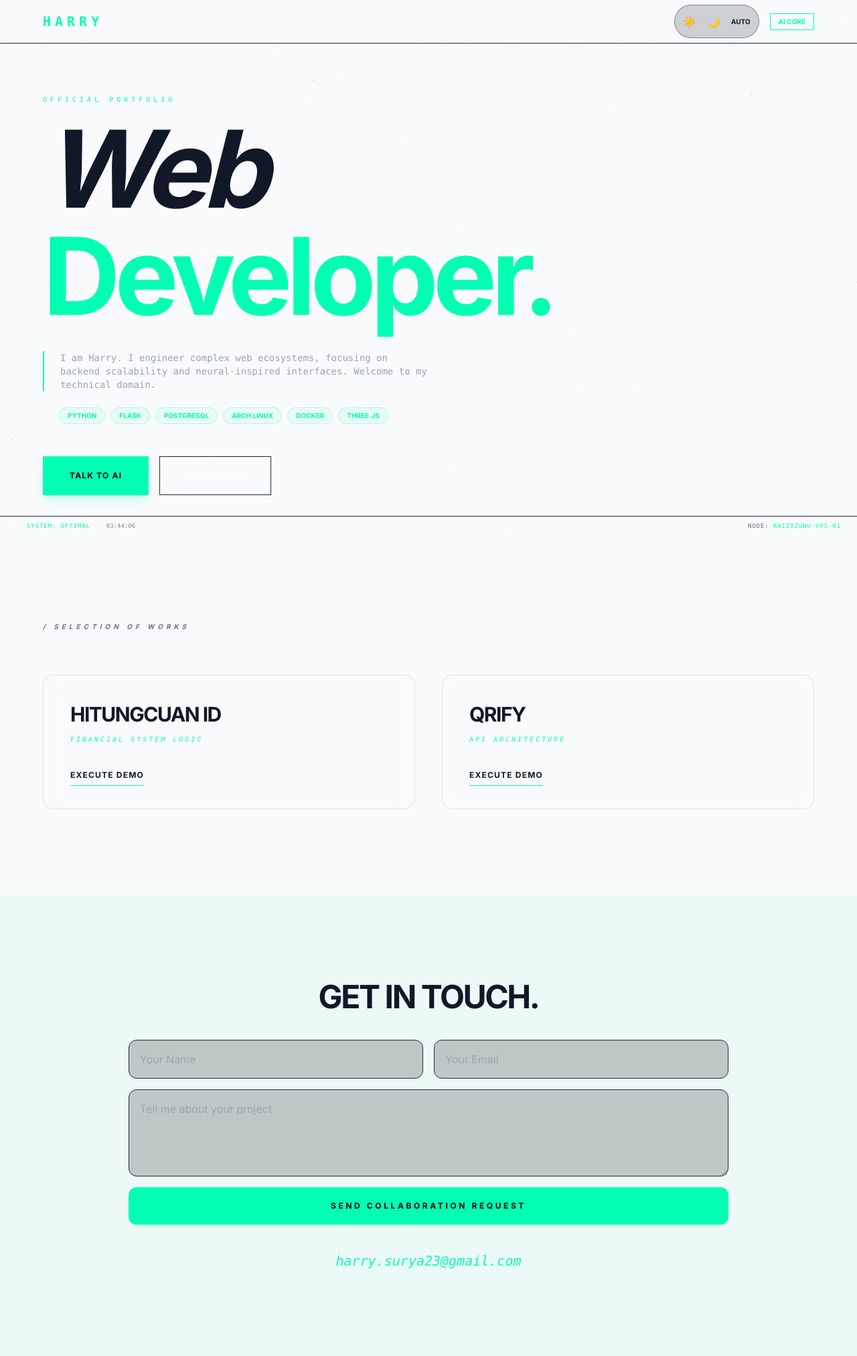
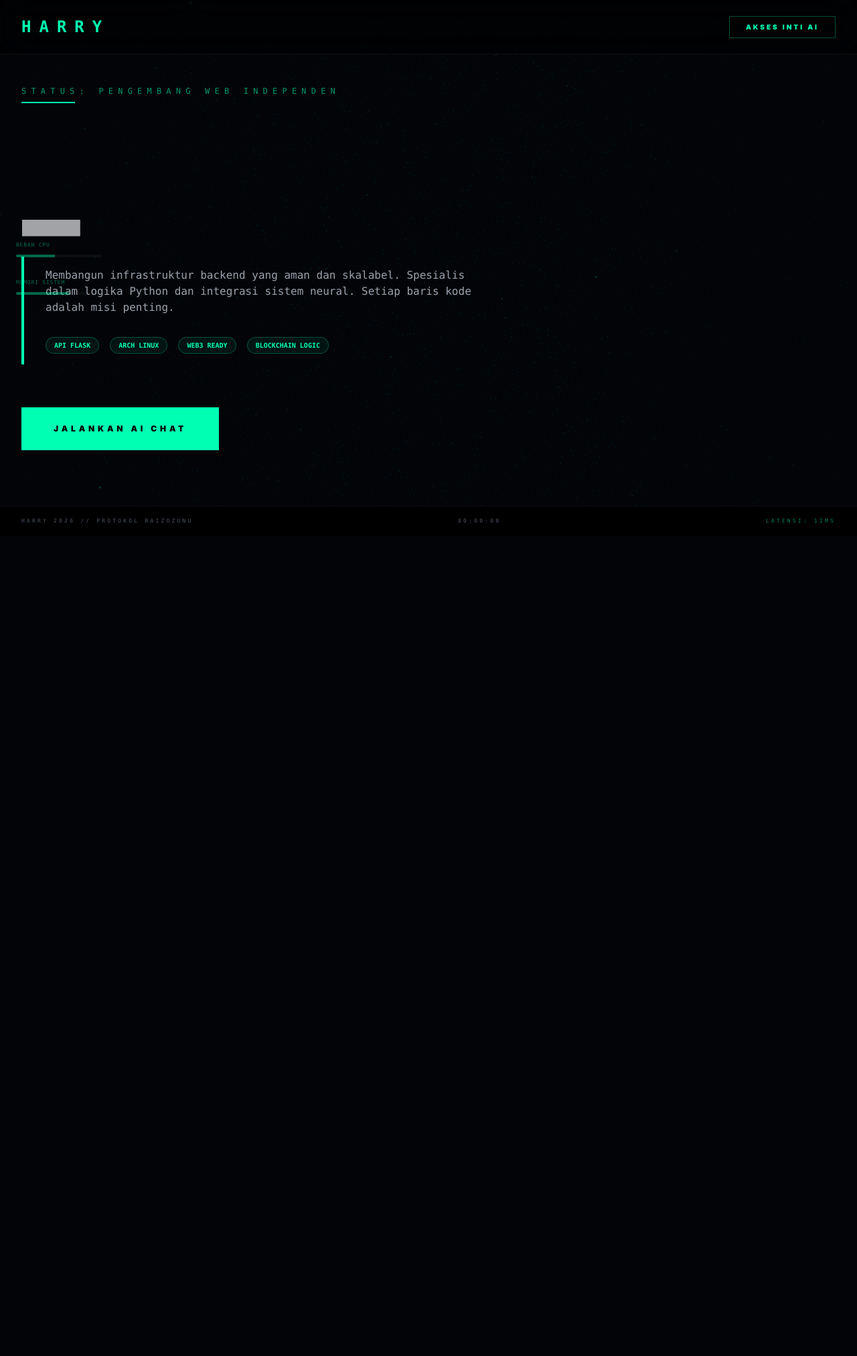
Before and after one commit to raizozunu/portfolio-harry, a Flask app: page / in a window 1280 px wide. Shown: the whole page at 67% size. After the commit the page ends 781 px from the top, so only its background shows below. Run offline with Flask 3, Linux system fonts and the light colour scheme; some libraries are stand-ins or nearby versions.

Commit message:
Update Fitur Blockchain dan Menu Bantuan AI

```diff
--- a/app.py
+++ b/app.py
@@ -1,5 +1,6 @@
 from flask import Flask, render_template, request, jsonify
 from datetime import datetime
+import requests
 
 app = Flask(__name__)
 
@@ -12,27 +13,34 @@ def ai_core():
     data = request.json
     user_msg = data.get('message', '').lower()
 
-    # Brain Logic Harry (Knowledge Base)
-    knowledge = {
-        "identitas": ["siapa", "nama", "profil", "harry", "developer", "pengembang", "siapa anda"],
-        "portofolio": ["apa ini", "website apa", "fungsi", "tujuan", "portfolio"],
-        "proyek": ["project", "karya", "buat", "hitungcuan", "qrify", "hasil kerja"],
-        "teknologi": ["stack", "bahasa", "coding", "python", "flask", "database", "tech"],
-        "layanan": ["jasa", "sewa", "hire", "kerja", "bangun", "sistem", "kontak"]
+    # Database Pengetahuan Harry
+    responses = {
+        "identitas": "Saya adalah asisten virtual Harry. Harry adalah seorang Web Developer dan System Architect yang ahli dalam Python, Flask, dan infrastruktur Linux.",
+        "blockchain": "Memulai pemindaian jaringan. Data real-time berhasil diambil. Saat ini Harry sedang mengembangkan modul untuk integrasi Web3 dan keamanan data terdesentralisasi.",
+        "proyek": "Harry telah membangun sistem finansial HitungCuan id dan arsitektur API QRify. Semua proyek fokus pada kecepatan dan skalabilitas.",
+        "kontak": "Anda bisa menghubungi Harry melalui email di harry.surya23@gmail.com untuk kolaborasi proyek atau konsultasi teknis.",
+        "perintah": "Anda bisa bertanya tentang: profil harry, proyek yang dibuat, teknologi yang dikuasai, harga blockchain, atau cara menghubungi harry."
     }
 
-    if any(word in user_msg for word in knowledge["identitas"]):
-        reply = "Saya adalah asisten virtual Harry. Harry adalah seorang Web Developer profesional yang berfokus pada arsitektur backend dan sistem skala besar."
-    elif any(word in user_msg for word in knowledge["portofolio"]):
-        reply = "Ini adalah portofolio resmi Harry. Dirancang untuk mendemonstrasikan keahlian dalam Full-Stack Development dan Sistem Neural."
-    elif any(word in user_msg for word in knowledge["proyek"]):
-        reply = "Harry telah membangun HitungCuan id dan QRify. Semua proyek mengutamakan stabilitas dan performa tinggi."
-    elif any(word in user_msg for word in knowledge["teknologi"]):
-        reply = "Teknologi utama yang digunakan meliputi Python, Flask, PostgreSQL, Docker, dan deployment di Arch Linux."
-    elif any(word in user_msg for word in knowledge["layanan"]):
-        reply = "Harry melayani konsultasi arsitektur web dan jasa backend development. Silakan hubungi via email di harry.surya23@gmail.com."
+    # Logika Respon
+    if any(x in user_msg for x in ["siapa", "profil", "harry"]):
+        reply = responses["identitas"]
+    elif any(x in user_msg for x in ["blockchain", "crypto", "btc"]):
+        try:
+            # Mengambil harga Bitcoin asli
+            res = requests.get("https://api.coindesk.com/v1/bpi/currentprice.json").json()
+            price = res['bpi']['USD']['rate']
+            reply = f"{responses['blockchain']} Harga Bitcoin saat ini adalah {price} USD."
+        except:
+            reply = "Gagal terhubung ke node blockchain. Namun, modul Web3 Harry tetap aktif secara lokal."
+    elif any(x in user_msg for x in ["proyek", "hasil kerja", "portfolio"]):
+        reply = responses["proyek"]
+    elif any(x in user_msg for x in ["kontak", "email", "telepon"]):
+        reply = responses["kontak"]
+    elif any(x in user_msg for x in ["bantuan", "perintah", "tolong", "bingung"]):
+        reply = responses["perintah"]
     else:
-        reply = f"Pertanyaan '{user_msg}' telah diterima. Sebagai Web Developer, Harry selalu siap memberikan solusi teknis terbaik untuk Anda."
+        reply = "Perintah tidak dikenal. Ketik perintah untuk melihat apa saja yang bisa saya lakukan."
 
     return jsonify({
         "reply": reply,
--- a/templates/index.html
+++ b/templates/index.html
@@ -3,180 +3,155 @@
 <head>
     <meta charset="UTF-8">
     <meta name="viewport" content="width=device-width, initial-scale=1.0">
-    <title>HARRY | Web Developer Portfolio</title>
+    <title>HARRY | Web Developer dan System Architect</title>
 
     <script src="https://cdn.tailwindcss.com"></script>
     <script src="https://cdnjs.cloudflare.com/ajax/libs/three.js/r128/three.min.js"></script>
-    <link href="https://fonts.googleapis.com/css2?family=Inter:wght@400;700&family=Fira+Code:wght@400;500&display=swap" rel="stylesheet">
+    <script src="https://unpkg.com/typewriter-effect@latest/dist/core.js"></script>
+    <link href="https://fonts.googleapis.com/css2?family=Fira+Code:wght@300;500&family=Inter:wght@400;900&display=swap" rel="stylesheet">
 
     <script>
         tailwind.config = {
             darkMode: 'class',
             theme: {
                 extend: {
-                    colors: {
-                        'hacker-accent': '#00FFB2',
-                        'dark-bg': '#020408',
-                        'light-bg': '#F9FAFB',
-                        'hacker-border': '#1F2937'
-                    }
+                    colors: { 'hacker-accent': '#00FFB2', 'dark-bg': '#020408' }
                 }
             }
         }
     </script>
 
     <style>
-        body { transition: background-color 0.5s, color 0.5s; font-family: 'Inter', sans-serif; }
-        .dark { background-color: #020408; color: #E5E7EB; }
-        .light { background-color: #F9FAFB; color: #111827; }
-        #canvas-container { position: fixed; top: 0; left: 0; z-index: -1; width: 100%; height: 100vh; pointer-events: none; }
-        .glass { backdrop-filter: blur(12px); border: 1px solid rgba(128, 128, 128, 0.2); }
-        .terminal-window { display: none; position: fixed; top: 50%; left: 50%; transform: translate(-50%, -50%); z-index: 100; width: 95%; max-width: 650px; }
-        .pulse-mic { animation: pulse 1s infinite; color: #EF4444 !important; }
-        @keyframes pulse { 0%, 100% { opacity: 1; } 50% { opacity: 0.3; } }
-        .pill { padding: 4px 12px; font-size: 10px; font-weight: bold; border-radius: 99px; border: 1px solid #00FFB244; background: #00FFB211; color: #00FFB2; text-transform: uppercase; cursor: default; transition: 0.3s; }
-        .pill:hover { background: #00FFB2; color: #020408; }
+        body { background-color: #020408; color: #E5E7EB; font-family: 'Inter', sans-serif; overflow-x: hidden; cursor: crosshair; }
+        #canvas-container { position: fixed; top: 0; left: 0; z-index: -1; pointer-events: none; opacity: 0.6; }
+        .glass { background: rgba(2, 4, 8, 0.7); backdrop-filter: blur(20px); border: 1px solid rgba(0, 255, 178, 0.1); }
+        .terminal-window { display: none; position: fixed; top: 50%; left: 50%; transform: translate(-50%, -50%); z-index: 100; width: 95%; max-width: 750px; border: 1px solid #00FFB255; }
+        .ascii-art { font-family: 'Fira Code', monospace; line-height: 1; font-size: 8px; color: #00FFB2; margin-bottom: 20px; white-space: pre; }
+        .pill { padding: 4px 12px; font-size: 10px; font-weight: bold; border-radius: 99px; border: 1px solid #00FFB244; background: #00FFB211; color: #00FFB2; text-transform: uppercase; cursor: help; }
+        .bar-fill { height: 100%; background: #00FFB2; transition: width 1s ease-in-out; }
     </style>
 </head>
-<body class="dark antialiased">
+<body class="antialiased">
 
     <div id="canvas-container"></div>
 
-    <nav class="fixed top-0 w-full z-50 border-b border-hacker-border bg-inherit/80 backdrop-blur-md px-6">
-        <div class="max-w-6xl mx-auto h-16 flex justify-between items-center">
-            <div class="font-mono font-bold tracking-[0.3em] text-hacker-accent text-xl uppercase">HARRY</div>
-            <div class="flex items-center gap-4">
-                <div class="flex bg-gray-800/20 p-1 rounded-full border border-gray-700/50">
-                    <button onclick="setTheme('light')" class="p-2 hover:bg-white/10 rounded-full">☀️</button>
-                    <button onclick="setTheme('dark')" class="p-2 hover:bg-white/10 rounded-full">🌙</button>
-                    <button onclick="setTheme('auto')" class="p-2 hover:bg-white/10 rounded-full text-[10px] font-bold">AUTO</button>
-                </div>
-                <button onclick="toggleTerminal()" class="text-hacker-accent font-bold text-[10px] border border-hacker-accent px-3 py-1 uppercase">AI CORE</button>
+    <div class="fixed left-6 top-1/2 -translate-y-1/2 hidden lg:flex flex-col gap-8 z-40 opacity-40 hover:opacity-100 transition-opacity">
+        <div class="flex flex-col gap-2">
+            <span class="text-[8px] font-mono text-hacker-accent uppercase tracking-widest">BEBAN CPU</span>
+            <div class="w-32 h-1 bg-white/10 rounded-full overflow-hidden">
+                <div id="cpu-bar" class="bar-fill" style="width: 45%"></div>
             </div>
+        </div>
+        <div class="flex flex-col gap-2">
+            <span class="text-[8px] font-mono text-hacker-accent uppercase tracking-widest">MEMORI SISTEM</span>
+            <div class="w-32 h-1 bg-white/10 rounded-full overflow-hidden">
+                <div id="mem-bar" class="bar-fill" style="width: 62%"></div>
+            </div>
+        </div>
+    </div>
+
+    <nav class="fixed top-0 w-full z-50 border-b border-white/5 bg-black/50 backdrop-blur-xl px-8">
+        <div class="max-w-7xl mx-auto h-20 flex justify-between items-center">
+            <div class="font-mono font-black text-2xl tracking-[0.5em] text-hacker-accent">HARRY</div>
+            <button onclick="toggleTerminal()" class="text-[10px] font-bold text-hacker-accent tracking-[0.3em] border border-hacker-accent/30 px-6 py-2 hover:bg-hacker-accent hover:text-black transition">AKSES INTI AI</button>
         </div>
     </nav>
 
-    <section class="min-h-screen flex items-center px-6">
-        <div class="max-w-6xl mx-auto w-full pt-20">
-            <p class="text-hacker-accent font-mono text-[10px] uppercase tracking-[0.5em] mb-4">Official Portfolio</p>
-            <h1 class="text-7xl md:text-[10rem] font-bold mb-8 tracking-tighter leading-none italic">
-                Web<br><span class="text-hacker-accent not-italic">Developer.</span>
+    <section class="min-h-screen flex items-center px-8">
+        <div class="max-w-7xl mx-auto w-full">
+            <div class="flex flex-col gap-2 mb-10">
+                <span class="text-hacker-accent font-mono text-xs tracking-[0.6em] uppercase opacity-60">Status: Pengembang Web Independen</span>
+                <div class="h-0.5 w-20 bg-hacker-accent"></div>
+            </div>
+
+            <h1 class="text-7xl md:text-[11rem] font-black tracking-tighter leading-[0.8] uppercase mb-12">
+                <span id="typewriter"></span>
             </h1>
 
-            <div class="mb-12">
-                <p class="font-mono text-gray-400 text-xs md:text-sm border-l-2 border-hacker-accent pl-6 leading-relaxed max-w-xl mb-6">
-                    I am Harry. I engineer complex web ecosystems, focusing on backend scalability and neural-inspired interfaces. Welcome to my technical domain.
+            <div class="max-w-2xl border-l-4 border-hacker-accent pl-8 py-4 mb-16">
+                <p class="text-gray-400 font-mono text-sm md:text-base leading-relaxed mb-8">
+                    Membangun infrastruktur backend yang aman dan skalabel. Spesialis dalam logika Python dan integrasi sistem neural. Setiap baris kode adalah misi penting.
                 </p>
-                <div class="flex flex-wrap gap-2 pl-6">
-                    <span class="pill">Python</span>
-                    <span class="pill">Flask</span>
-                    <span class="pill">PostgreSQL</span>
-                    <span class="pill">Arch Linux</span>
-                    <span class="pill">Docker</span>
-                    <span class="pill">Three.js</span>
+                <div class="flex flex-wrap gap-4 font-mono text-[10px] text-hacker-accent/70">
+                    <span class="pill">API FLASK</span> <span class="pill">ARCH LINUX</span> <span class="pill">WEB3 READY</span> <span class="pill">BLOCKCHAIN LOGIC</span>
                 </div>
             </div>
 
-            <div class="flex flex-wrap gap-4">
-                <button onclick="toggleTerminal()" class="bg-hacker-accent text-dark-bg px-10 py-5 font-bold text-xs uppercase tracking-widest hover:brightness-110 transition shadow-lg shadow-hacker-accent/20">Talk to AI</button>
-                <a href="#contact" class="border border-hacker-border text-white px-10 py-5 font-bold text-xs uppercase tracking-widest hover:bg-white/5 transition">Hire Harry</a>
+            <div class="flex gap-8">
+                <button onclick="toggleTerminal()" class="bg-hacker-accent text-black font-black px-12 py-6 text-xs uppercase tracking-[0.4em] hover:shadow-[0_0_30px_#00FFB2] transition-all">Jalankan AI Chat</button>
             </div>
         </div>
     </section>
 
-    <section id="work" class="py-32 px-6">
-        <div class="max-w-6xl mx-auto">
-            <h2 class="text-[10px] font-bold tracking-[0.5em] text-gray-500 mb-16 uppercase italic">/ Selection of Works</h2>
-            <div class="grid grid-cols-1 md:grid-cols-2 gap-10">
-                <div class="glass p-10 rounded-2xl hover:border-hacker-accent/50 transition-all duration-500">
-                    <h3 class="text-3xl font-bold mb-3 tracking-tighter uppercase">HitungCuan id</h3>
-                    <p class="text-[10px] text-hacker-accent mb-8 font-mono tracking-[0.3em] uppercase italic italic">Financial System Logic</p>
-                    <a href="https://molecules-timer-recipients-semiconductor.trycloudflare.com" target="_blank" class="text-xs font-bold border-b border-hacker-accent pb-2 hover:text-white transition uppercase tracking-widest">Execute Demo</a>
-                </div>
-                <div class="glass p-10 rounded-2xl hover:border-hacker-accent/50 transition-all duration-500">
-                    <h3 class="text-3xl font-bold mb-3 tracking-tighter uppercase">QRify</h3>
-                    <p class="text-[10px] text-hacker-accent mb-8 font-mono tracking-[0.3em] uppercase italic italic">API Architecture</p>
-                    <a href="https://sorted-diamond-colleague-secretary.trycloudflare.com" target="_blank" class="text-xs font-bold border-b border-hacker-accent pb-2 hover:text-white transition uppercase tracking-widest">Execute Demo</a>
-                </div>
+    <div id="terminal" class="terminal-window glass rounded-lg overflow-hidden">
+        <div class="bg-hacker-accent/10 p-4 flex justify-between items-center border-b border-hacker-accent/20 font-mono text-[10px] tracking-widest uppercase">
+            <span>Terminal Harry Secure Shell v4.0</span>
+            <button onclick="toggleTerminal()" class="text-xl hover:text-hacker-accent">X</button>
+        </div>
+        <div id="chat-box" class="p-10 font-mono text-[11px] h-[450px] overflow-y-auto bg-black/40">
+            <div class="ascii-art">
+  _    _          _____  _______     __
+ | |  | |   /\   |  __ \|  __ \ \   / /
+ | |__| |  /  \  | |__) | |__) \ \_/ /
+ |  __  | / /\ \ |  _  /|  _  / \   /
+ | |  | |/ ____ \| | \ \| | \ \  | |
+ |_|  |_/_/    \_\_|  \_\_|  \_\ |_|
+            </div>
+            <p class="text-hacker-accent opacity-70 mb-4">[SISTEM]: Otentikasi Berhasil. Pengguna: Tamu.</p>
+            <p class="text-white font-bold mb-4 uppercase tracking-widest">Halo! Saya AI Harry. Ketik perintah di bawah untuk memulai:</p>
+            <div class="grid grid-cols-1 md:grid-cols-2 gap-2 mb-8 text-[10px] text-gray-500 uppercase">
+                <p>> profil (Tentang Harry)</p>
+                <p>> proyek (Hasil Kerja)</p>
+                <p>> blockchain (Cek Harga BTC)</p>
+                <p>> kontak (Email Harry)</p>
+                <p>> bantuan (Menu Perintah)</p>
             </div>
         </div>
-    </section>
-
-    <section id="contact" class="py-32 px-6 bg-hacker-accent/5">
-        <div class="max-w-4xl mx-auto text-center">
-            <h2 class="text-5xl font-bold mb-10 tracking-tighter uppercase">Get in Touch.</h2>
-            <form class="grid grid-cols-1 md:grid-cols-2 gap-4 mb-10">
-                <input type="text" placeholder="Your Name" class="bg-black/20 border border-hacker-border p-4 rounded-xl text-white outline-none focus:border-hacker-accent">
-                <input type="email" placeholder="Your Email" class="bg-black/20 border border-hacker-border p-4 rounded-xl text-white outline-none focus:border-hacker-accent">
-                <textarea placeholder="Tell me about your project" class="bg-black/20 border border-hacker-border p-4 rounded-xl text-white outline-none focus:border-hacker-accent md:col-span-2" rows="4"></textarea>
-                <button type="submit" class="md:col-span-2 bg-hacker-accent text-dark-bg py-5 font-bold uppercase tracking-[0.3em] text-xs rounded-xl hover:brightness-110 transition">Send Collaboration Request</button>
-            </form>
-            <a href="mailto:harry.surya23@gmail.com" class="text-hacker-accent font-mono text-xl hover:underline italic">harry.surya23@gmail.com</a>
-        </div>
-    </section>
-
-    <div class="fixed bottom-0 left-0 w-full bg-inherit/90 backdrop-blur-md border-t border-hacker-border px-6 py-2 flex justify-between items-center z-50">
-        <div class="flex gap-6 items-center">
-            <div class="flex items-center gap-2">
-                <span class="w-2 h-2 bg-hacker-accent rounded-full animate-ping"></span>
-                <span class="text-[9px] font-mono text-hacker-accent uppercase tracking-widest">System: Optimal</span>
-            </div>
-            <span id="live-clock" class="text-[9px] font-mono opacity-50 uppercase">00:00:00</span>
-        </div>
-        <div class="text-[9px] font-mono text-gray-500 uppercase tracking-widest">Node: <span class="text-hacker-accent">raizozunu-vps-01</span></div>
-    </div>
-
-    <div id="terminal" class="terminal-window glass rounded-3xl overflow-hidden shadow-2xl">
-        <div class="bg-gray-900/80 p-4 flex justify-between items-center border-b border-hacker-border">
-            <span class="font-mono text-[10px] uppercase tracking-widest text-hacker-accent">Neural Core Assistant</span>
-            <button onclick="toggleTerminal()" class="text-xl opacity-50 hover:opacity-100">×</button>
-        </div>
-        <div id="chat-box" class="p-8 font-mono text-xs h-[350px] overflow-y-auto space-y-4">
-            <p class="text-hacker-accent">[LOG]: AI Core Harry online. Menunggu input...</p>
-        </div>
-        <div class="p-6 border-t border-hacker-border bg-black/20 flex items-center gap-4">
-            <span class="text-hacker-accent font-mono">$</span>
-            <input type="text" id="ai-input" class="bg-transparent border-none outline-none w-full font-mono text-xs text-white" placeholder="Ketik atau gunakan suara..." onkeypress="handleChat(event)">
-            <button onclick="startVoice()" id="mic-btn" class="text-xl grayscale hover:grayscale-0">🎤</button>
+        <div class="p-6 border-t border-hacker-accent/20 flex gap-4 bg-black/60">
+            <span class="text-hacker-accent">>></span>
+            <input type="text" id="ai-input" class="bg-transparent border-none outline-none w-full font-mono text-xs text-hacker-accent" placeholder="Ketik perintah di sini..." onkeypress="handleChat(event)">
         </div>
     </div>
 
+    <footer class="fixed bottom-0 w-full py-4 px-8 border-t border-white/5 bg-black/80 flex justify-between font-mono text-[8px] tracking-[0.4em] text-gray-600 uppercase">
+        <span>Harry 2026 // PROTOKOL RAIZOZUNU</span>
+        <span id="live-clock">00:00:00</span>
+        <span class="text-hacker-accent opacity-50">LATENSI: 12MS</span>
+    </footer>
+
     <script>
-        let scene, camera, renderer, particles, material;
-        const pCount = 2500;
+        // 1. EFEK MENGETIK
+        new Typewriter('#typewriter', {
+            strings: ['WEB DEV', 'SYS ARCH', 'LOGIC ENG'],
+            autoStart: true, loop: true, delay: 100, cursor: '_'
+        });
 
+        // 2. MESIN 3D
+        let scene, camera, renderer, cloud;
         function init3D() {
             scene = new THREE.Scene();
             camera = new THREE.PerspectiveCamera(75, window.innerWidth / window.innerHeight, 0.1, 1000);
             renderer = new THREE.WebGLRenderer({ antialias: true, alpha: true });
             renderer.setSize(window.innerWidth, window.innerHeight);
             document.getElementById('canvas-container').appendChild(renderer.domElement);
-
             const geo = new THREE.BufferGeometry();
-            const pos = new Float32Array(pCount * 3);
-            for(let i=0; i<pCount*3; i++) pos[i] = (Math.random() - 0.5) * 100;
+            const pos = new Float32Array(5000 * 3);
+            for(let i=0; i<15000; i++) pos[i] = (Math.random() - 0.5) * 100;
             geo.setAttribute('position', new THREE.BufferAttribute(pos, 3));
-
-            material = new THREE.PointsMaterial({ size: 0.05, color: 0x00FFB2, transparent: true, opacity: 0.4, blending: THREE.AdditiveBlending });
-            particles = new THREE.Points(geo, material);
-            scene.add(particles);
-            camera.position.z = 30;
+            const mat = new THREE.PointsMaterial({ size: 0.05, color: 0x00FFB2, transparent: true, opacity: 0.3 });
+            cloud = new THREE.Points(geo, mat);
+            scene.add(cloud);
+            camera.position.z = 40;
             animate();
         }
 
         function animate() {
             requestAnimationFrame(animate);
-            particles.rotation.y += 0.0005;
+            cloud.rotation.y += 0.0005;
             renderer.render(scene, camera);
         }
 
-        function setTheme(mode) {
-            const body = document.body;
-            if(mode === 'dark') { body.classList.add('dark'); body.classList.remove('light'); material.color.setHex(0x00FFB2); }
-            else if(mode === 'light') { body.classList.add('light'); body.classList.remove('dark'); material.color.setHex(0x111827); }
-            else { setTheme(window.matchMedia('(prefers-color-scheme: dark)').matches ? 'dark' : 'light'); }
-        }
-
+        // 3. LOGIKA TERMINAL DAN MONITOR
         function toggleTerminal() {
             const t = document.getElementById('terminal');
             t.style.display = t.style.display === 'block' ? 'none' : 'block';
@@ -184,34 +159,25 @@
 
         async function processAI(msg) {
             const box = document.getElementById('chat-box');
-            box.innerHTML += `<p class="text-white opacity-50 uppercase text-[10px]">>> USER: ${msg}</p>`;
+            box.innerHTML += `<p class="text-white mt-4 tracking-widest">> PENGGUNA: ${msg}</p>`;
             const res = await fetch('/api/ai', {
                 method: 'POST',
                 headers: {'Content-Type': 'application/json'},
                 body: JSON.stringify({message: msg})
             });
             const data = await res.json();
-            box.innerHTML += `<p class="text-hacker-accent">>> AI [${data.time}]: ${data.reply}</p>`;
+            box.innerHTML += `<p class="text-hacker-accent mt-2 italic">> HARRY AI: ${data.reply}</p>`;
             box.scrollTop = box.scrollHeight;
-            const utt = new SpeechSynthesisUtterance(data.reply);
-            utt.lang = 'id-ID'; window.speechSynthesis.speak(utt);
         }
 
         function handleChat(e) { if(e.key === 'Enter') { processAI(e.target.value); e.target.value = ''; } }
 
-        function startVoice() {
-            const rec = new (window.SpeechRecognition || window.webkitSpeechRecognition)();
-            rec.lang = 'id-ID';
-            rec.onstart = () => document.getElementById('mic-btn').classList.add('pulse-mic');
-            rec.onresult = (e) => processAI(e.results[0][0].transcript);
-            rec.onend = () => document.getElementById('mic-btn').classList.remove('pulse-mic');
-            rec.start();
-        }
-
-        setInterval(() => { document.getElementById('live-clock').innerText = new Date().toLocaleTimeString('en-GB'); }, 1000);
+        setInterval(() => {
+            document.getElementById('live-clock').innerText = new Date().toLocaleTimeString('en-GB');
+            document.getElementById('cpu-bar').style.width = Math.floor(Math.random() * (60 - 40 + 1) + 40) + '%';
+        }, 2000);
 
         init3D();
-        setTheme('auto');
     </script>
 </body>
 </html>
```
Also changed, not shown: 1 other file.
